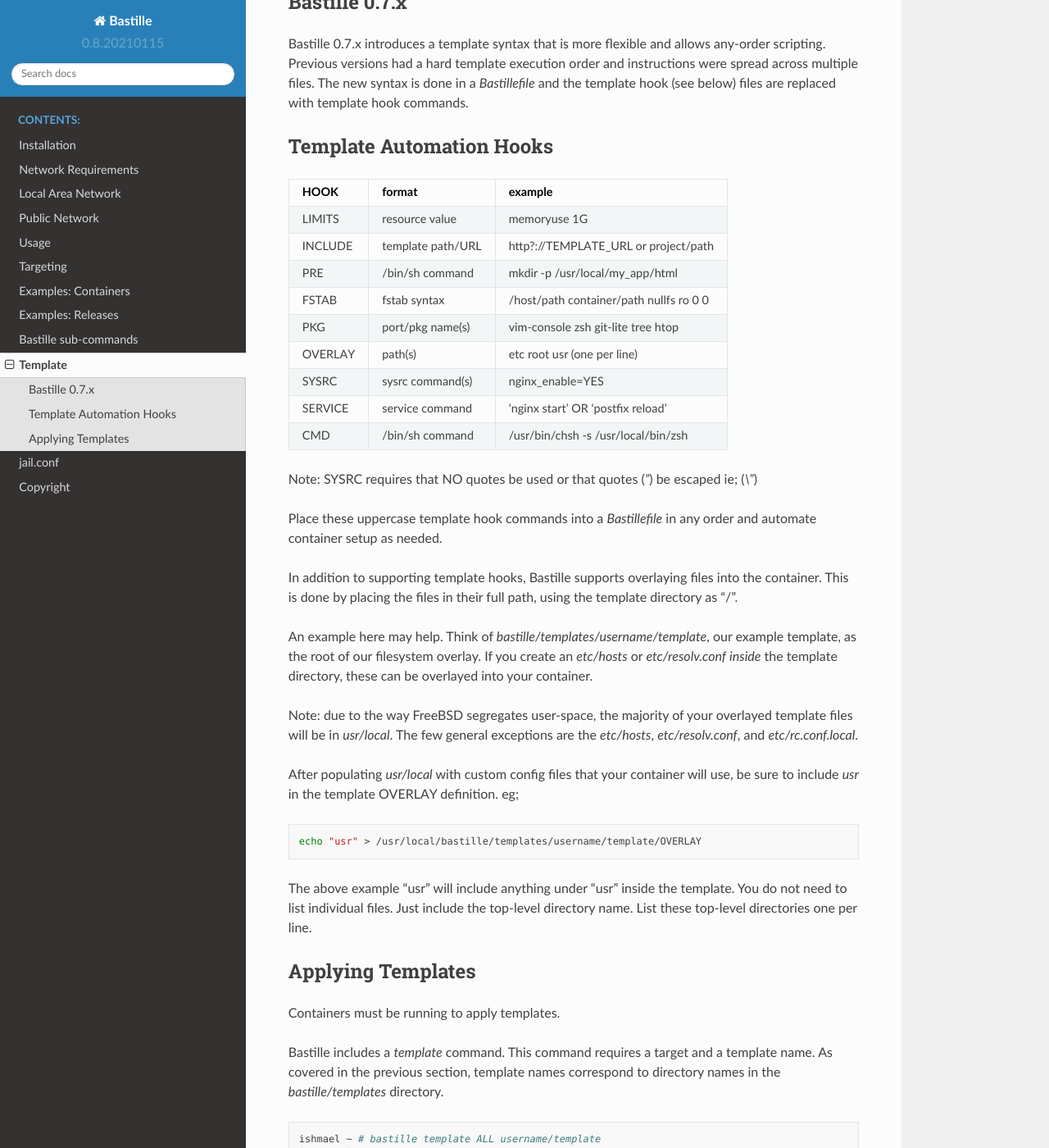
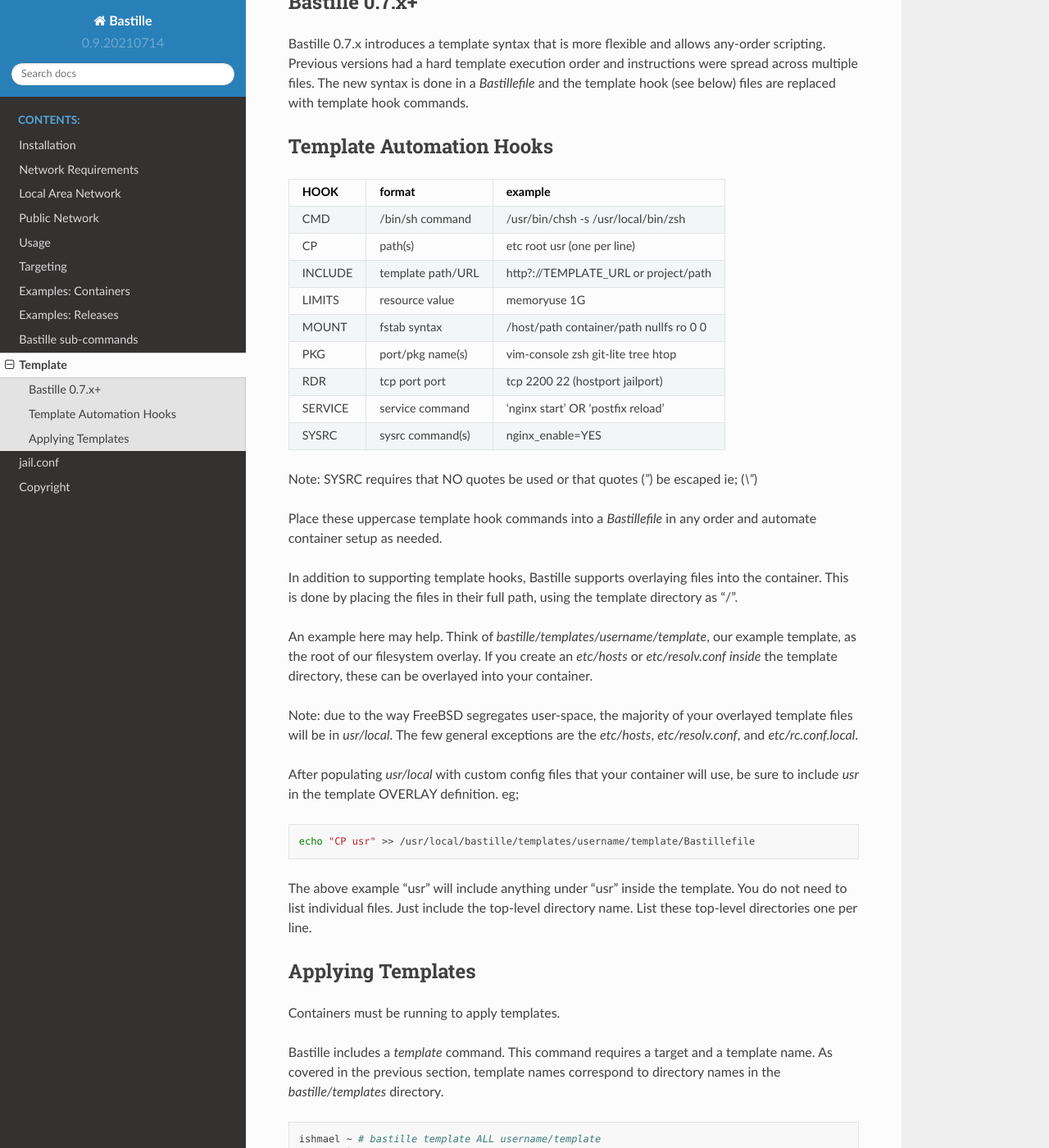
Before and after one commit to BastilleBSD/bastille, a Sphinx documentation site: the page built from docs/chapters/template.rst, in a window 1280 px wide and 1400 px high, scrolled down 438 px. Shown: the whole window at 82% size. Built offline with Sphinx 7.4.7 and the Read the Docs theme 2.0.0, drawn with Linux system fonts in a browser that asks for light colours; some of the changed text lies outside the part shown.

```diff
--- a/docs/chapters/installation.rst
+++ b/docs/chapters/installation.rst
@@ -4,7 +4,7 @@ Bastille is available in the official FreeBSD ports tree at
 `sysutils/bastille`. Binary packages available in `quarterly` and `latest`
 repositories.
 
-Current version is `0.8.20210115`.
+Current version is `0.9.20210714`.
 
 To install from the FreeBSD package repository:
 
--- a/docs/chapters/template.rst
+++ b/docs/chapters/template.rst
@@ -7,14 +7,14 @@ Templates](https://gitlab.com/BastilleBSD-Templates)?
 Bastille supports a templating system allowing you to apply files, pkgs and
 execute commands inside the containers automatically.
 
-Currently supported template hooks are: `LIMITS`, `INCLUDE`, `PRE`, `FSTAB`,
-`PKG`, `OVERLAY`, `SYSRC`, `SERVICE`, `CMD`.
+Currently supported template hooks are: `CMD`, `CP`, `INCLUDE`, `LIMITS`, `MOUNT`,
+`PKG`, `RDR`, `SERVICE`, `SYSRC`.
 
 Templates are created in `${bastille_prefix}/templates` and can leverage any of
 the template hooks.
 
-Bastille 0.7.x
---------------
+Bastille 0.7.x+
+---------------
 Bastille 0.7.x introduces a template syntax that is more flexible and allows
 any-order scripting. Previous versions had a hard template execution order and
 instructions were spread across multiple files. The new syntax is done in a
@@ -27,23 +27,23 @@ Template Automation Hooks
 +---------+-------------------+-----------------------------------------+
 | HOOK    | format            | example                                 |
 +=========+===================+=========================================+
-| LIMITS  | resource value    | memoryuse 1G                            |
+| CMD     | /bin/sh command   | /usr/bin/chsh -s /usr/local/bin/zsh     |
++---------+-------------------+-----------------------------------------+
+| CP      | path(s)           | etc root usr (one per line)             |
 +---------+-------------------+-----------------------------------------+
 | INCLUDE | template path/URL | http?://TEMPLATE_URL or project/path    |
 +---------+-------------------+-----------------------------------------+
-| PRE     | /bin/sh command   | mkdir -p /usr/local/my_app/html         |
+| LIMITS  | resource value    | memoryuse 1G                            |
 +---------+-------------------+-----------------------------------------+
-| FSTAB   | fstab syntax      | /host/path container/path nullfs ro 0 0 |
+| MOUNT   | fstab syntax      | /host/path container/path nullfs ro 0 0 |
 +---------+-------------------+-----------------------------------------+
 | PKG     | port/pkg name(s)  | vim-console zsh git-lite tree htop      |
 +---------+-------------------+-----------------------------------------+
-| OVERLAY | path(s)           | etc root usr (one per line)             |
-+---------+-------------------+-----------------------------------------+
-| SYSRC   | sysrc command(s)  | nginx_enable=YES                        |
+| RDR     | tcp port port     | tcp 2200 22 (hostport jailport)         |
 +---------+-------------------+-----------------------------------------+
 | SERVICE | service command   | 'nginx start' OR 'postfix reload'       |
 +---------+-------------------+-----------------------------------------+
-| CMD     | /bin/sh command   | /usr/bin/chsh -s /usr/local/bin/zsh     |
+| SYSRC   | sysrc command(s)  | nginx_enable=YES                        |
 +---------+-------------------+-----------------------------------------+
 
 Note: SYSRC requires that NO quotes be used or that quotes (`"`) be escaped
@@ -71,7 +71,7 @@ use, be sure to include `usr` in the template OVERLAY definition. eg;
 
 .. code-block:: shell
 
-  echo "usr" > /usr/local/bastille/templates/username/template/OVERLAY
+  echo "CP usr" >> /usr/local/bastille/templates/username/template/Bastillefile
 
 The above example "usr" will include anything under "usr" inside the template.
 You do not need to list individual files. Just include the top-level directory
--- a/docs/conf.py
+++ b/docs/conf.py
@@ -12,9 +12,9 @@ copyright = '2018-2021, Christer Edwards'
 author = 'Christer Edwards'
 
 # The short X.Y version
-version = '0.8.20210115'
+version = '0.9.20210714'
 # The full version, including alpha/beta/rc tags
-release = '0.8.20210115-beta'
+release = '0.8.20210714-beta'
 
 
 # -- General configuration ---------------------------------------------------
```
Also changed, not shown: 2 other files.
